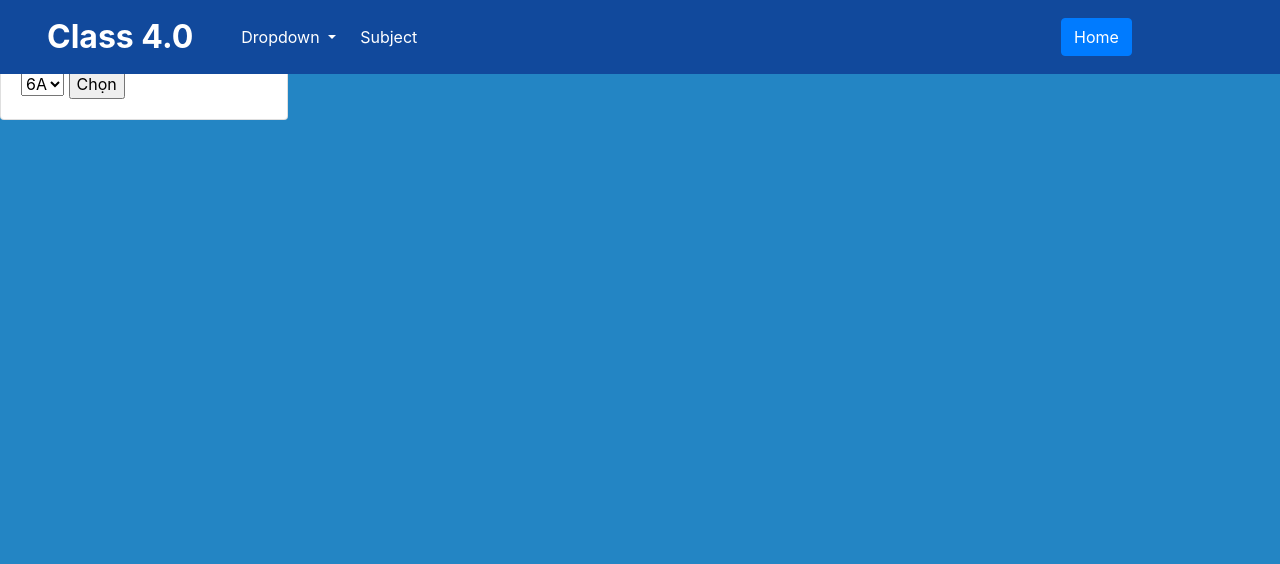
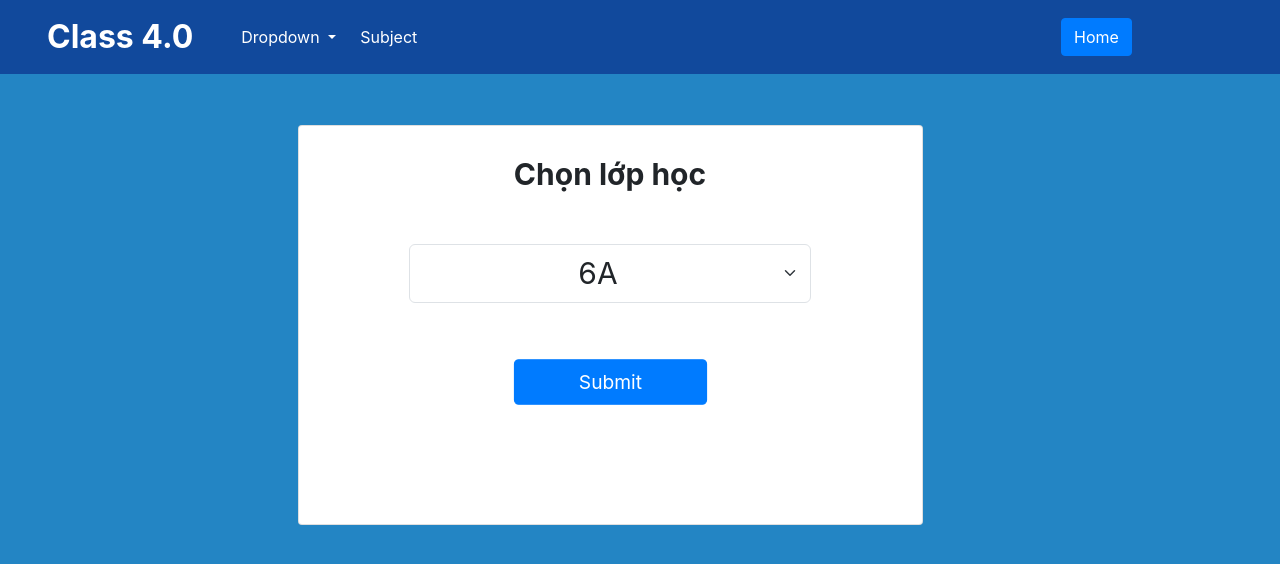
Before and after one commit to CodeBotX/Classroom_Management, a Django app: page /option/ in a window 1280 px wide. Shown: the top 564 px of the page. Run offline with Django 4.2, Linux system fonts and the light colour scheme; data comes from the database, SQL or seed files in the repository; both versions use the stored data as it was after the commit; some libraries are stand-ins or nearby versions.

Commit message:
TuanAnh update

```diff
--- a/my_Class/templates/base.html
+++ b/my_Class/templates/base.html
@@ -42,7 +42,7 @@ tạo các block tĩnh, và block để các file khác kế thừa
 
         <div class="collapse navbar-collapse" id="navbarTogglerDemo02">
           <a class="navbar-brand text-white font-weight-bold nav-link active" aria-current="page" style="font-size: 200%" href="/home" >Class 4.0</a>
-              <li class="nav-item dropdown" style="height: 100%;
+            <li class="nav-item dropdown" style="height: 100%;
               line-height: 100%;
               display: flex;
               align-items: center;
--- a/my_Class/templates/option.html
+++ b/my_Class/templates/option.html
@@ -3,18 +3,19 @@
 
 
 {% block content %}
-<br>
-<br>
-<div class="card" style="width: 18rem">
+<div class="container-fluid row">
+    <div class="col-3"></div>
+    <div class="card col-6 row" style="margin-top: 10%; height: 25rem">
+        <h4 class="card-title text-center font-weight-bold" style="margin-top: 5%; font-size:30px ">Chọn lớp học</h4>
         <div class="card-body">
-        <form method="post">
+                <form method="post" class="content" style="margin-top: 50px; width: 80%; margin: 0 auto; padding: 20px; text-align: center;">
                     {% csrf_token %}
-    <select name="class_code">
+                    <select class="form-select class_code" aria-label="Default select example" style="width: 100%; font-size: 30px;">
                         {% for class in classes %}
-            <option value="{{ class.class_CODE }}">{{ class.class_CODE }}</option>
+                            <option class="text-center" value="{{ class.class_CODE }}">{{ class.class_CODE }}</option>
                         {% endfor %}
                     </select>
-    <input type="submit" value="Chọn">
+                    <button type="submit" class="btn btn-primary" value="Chọn" style="transform: scale(1.2); width:40%; margin-top: 15%; margin-left: auto; margin-right: auto; display: block;">Submit</button>
                 </form>
 
             {% if subjects %}
@@ -27,4 +28,6 @@
             {% endif %}
         </div>
     </div>
+    <div class="col-3"></div>
+</div>
 {% endblock content %}
```
Also changed, not shown: my_Class/templates/classroom.html (+6 -6 lines), db.sqlite3. Lines whose indentation alone changed are shown as unchanged.
